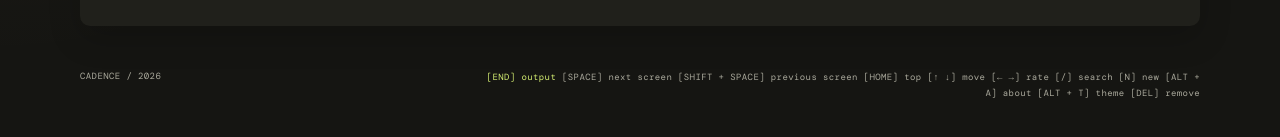
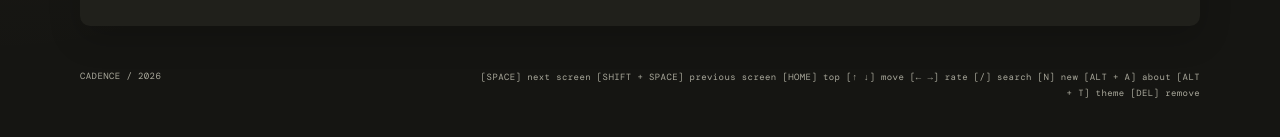
Before and after one commit to srishtipurohitaps/Cadence, a website: page pages/index.html in a window 1280 px wide. Shown: the part 1432-1569 px from the top of the page. Drawn offline with nearby package versions, Linux system fonts and the light colour scheme.

Commit message:
NOW IT'S FINALLY FINALLY COMPLETE! I HATE BUGS

```diff
--- a/pages/index.html
+++ b/pages/index.html
@@ -241,7 +241,7 @@
             <span>CADENCE / 2026</span>
 
             <span class="footer-help">
-                <a href="#output">[END] output</a> [SPACE] next screen
+                [SPACE] next screen
                 [SHIFT + SPACE] previous screen [HOME] top
                 [↑ ↓] move [← →] rate [/] search [N] new
                 [ALT + A] about [ALT + T] theme [DEL] remove
```
Also changed, not shown: vercel.json.
